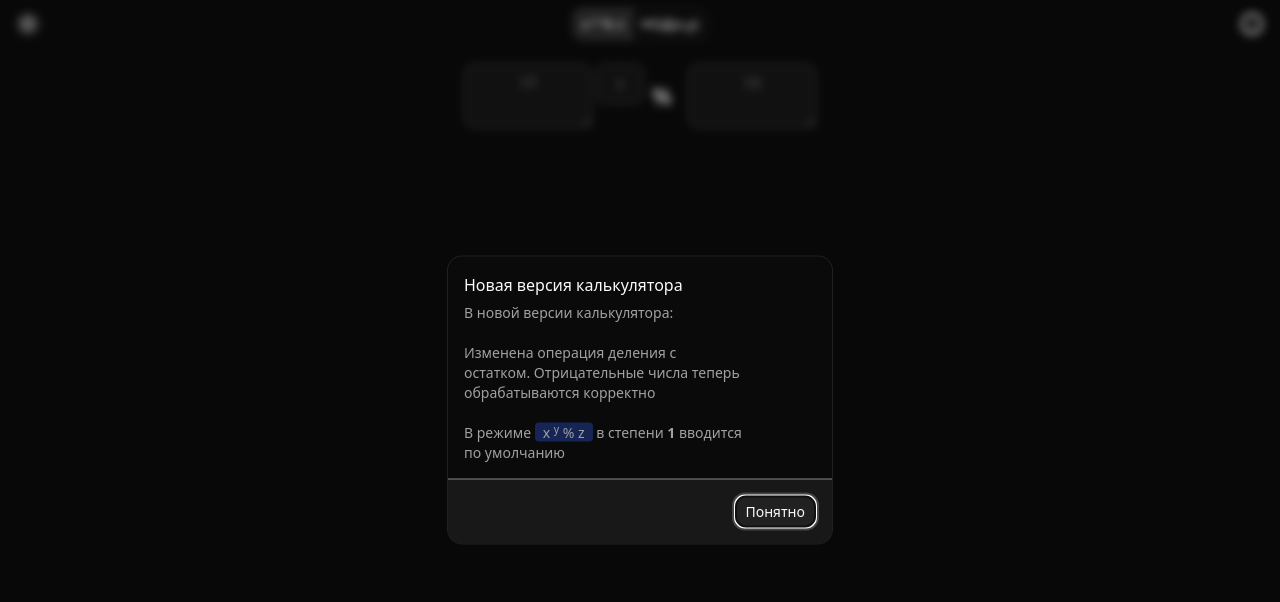
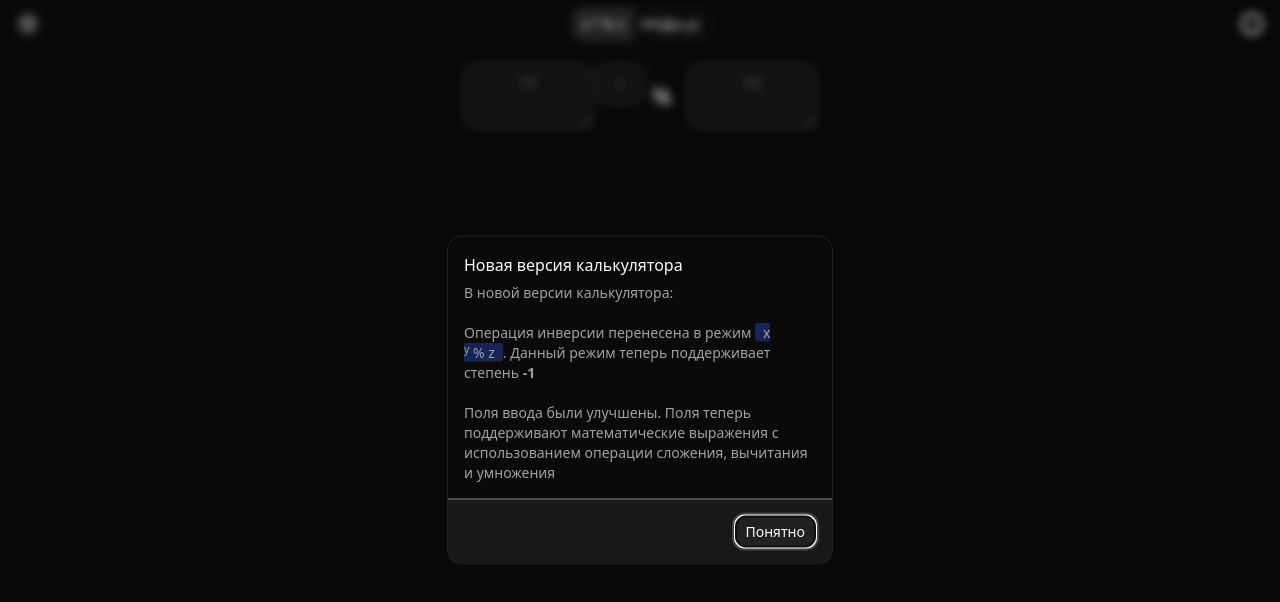
Before and after one commit to StewenIV/Calc, a React (Vite) app: page / in a window 1280 px wide. Shown: the top 602 px of the page. Built offline with nearby package versions, Linux system fonts and the light colour scheme.

Commit message:
feat(dialog): update app version

```diff
--- a/src/components/update-dialog/UpdateDialog.tsx
+++ b/src/components/update-dialog/UpdateDialog.tsx
@@ -9,19 +9,21 @@ import {
 } from "@/shared/alert-dialog"
 import { useEffect, useState } from "react"
 
+const VERSION = "1.4.0";
+
 export const UpdateDialog = () => {
     const [isShow, setIsShow] = useState(false);
 
     useEffect(() => {
         const lastVersion = localStorage.getItem("last-version");
-        if(lastVersion !== "1.3.0"){
+        if(lastVersion !== VERSION){
             setTimeout(() => setIsShow(true), 1000)
         }
     }, [])
 
     const handleClose = () => {
         setIsShow(false);
-        localStorage.setItem("last-version", "1.3.0");
+        localStorage.setItem("last-version", VERSION);
     }
 
     return (
@@ -33,9 +35,9 @@ export const UpdateDialog = () => {
             <div>
                 <span className="block">В новой версии калькулятора:</span> <br />
                 <div>
-                    <p>Изменена операция деления с остатком. Отрицательные числа теперь обрабатываются корректно</p>
+                    <p>Операция инверсии перенесена в режим <span className="bg-blue-950 px-2 rounded">x <sup>y</sup> % z</span>. Данный режим теперь поддерживает степень <strong>-1</strong></p>
                     <br />
-                    <p>В режиме <span className="bg-blue-950 px-2 rounded">x <sup>y</sup> % z</span> в степени <strong>1</strong> вводится по умолчанию</p>
+                    <p>Поля ввода были улучшены. Поля теперь поддерживают математические выражения с использованием операции сложения, вычитания и умножения</p>
                 </div>
             </div>
           </AlertDialogDescription>
```
